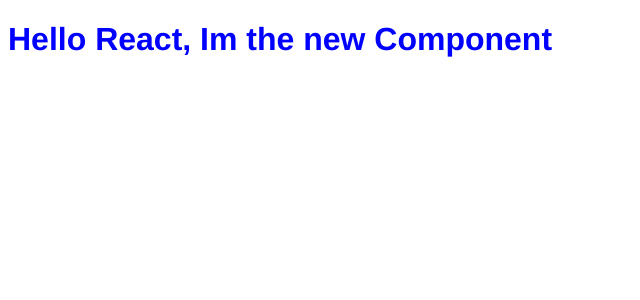
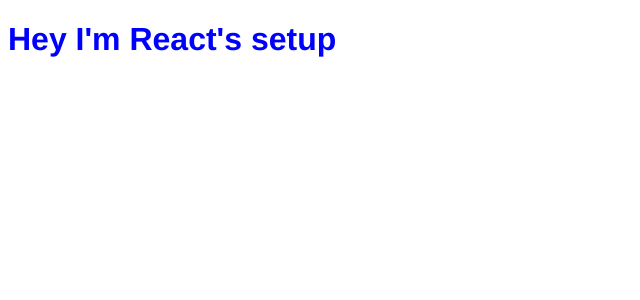
Before and after one commit to Karyum/react-express-boilerplate, a React app: page / in a window 1280 px wide. Shown: the top 300 px of the page, without its empty margins (0-640 px from the left). Built offline with nearby package versions, Linux system fonts and the light colour scheme.

Commit message:
lint code

```diff
--- /dev/null
+++ b/src/app.jsx
@@ -0,0 +1,5 @@
+import React from 'react';
+
+const App = () => <h1 className="app"> Hey I'm React's setup </h1>;
+
+export default App;
--- /dev/null
+++ b/src/index.jsx
@@ -0,0 +1,10 @@
+import ReactDOM from 'react-dom';
+import React from 'react';
+
+import App from './app.jsx';
+import Style from '../public/style.css';
+
+ReactDOM.render(
+  <App />,
+  document.getElementById('root')
+);
--- a/webpack.config.js
+++ b/webpack.config.js
@@ -2,7 +2,7 @@
 const HtmlWebpackPlugin = require('html-webpack-plugin');
 
 module.exports = {
-  entry: './app/index.js',
+  entry: './src/index.jsx',
   output: {
     path: path.resolve(__dirname, 'dist'),
     filename: 'bundle.js'
@@ -36,4 +36,4 @@
   resolve: {
     extensions: ['.js', '.jsx']
   }
-}
+};
```
